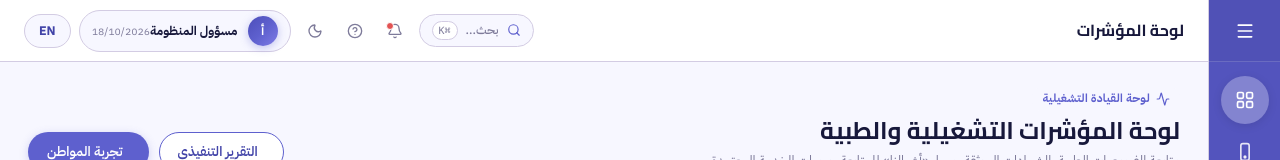
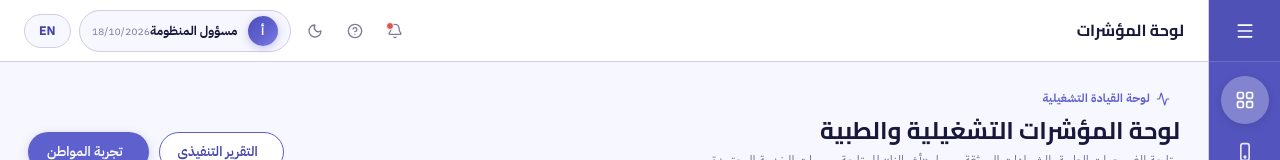
Before and after one commit to MennaAli02/seha-sports-platform, a React (Vite) app: page / in a window 1280 px wide. Shown: the top 160 px of the page. Built offline with nearby package versions, Linux system fonts and the light colour scheme.

Commit message:
feat(topbar): remove search bar

```diff
--- a/src/components/Navigation/TopNavBar.jsx
+++ b/src/components/Navigation/TopNavBar.jsx
@@ -3,7 +3,7 @@ import { useLanguage } from '../../context/LanguageContext';
 import { useTheme } from '../../context/ThemeContext';
 import { useSeha } from '../../context/SehaContext';
 import { todayFormatted } from '../../data/mockData';
-import { Sun, Moon, Search, HelpCircle, Menu, Bell } from 'lucide-react';
+import { Sun, Moon, HelpCircle, Menu, Bell } from 'lucide-react';
 
 export const TopNavBar = ({ onOpenSearch, onOpenHelp }) => {
   const { toggleLanguage, isRTL, L } = useLanguage();
@@ -60,18 +60,6 @@ export const TopNavBar = ({ onOpenSearch, onOpenHelp }) => {
 
       {/* Action controls */}
       <div className="flex items-center gap-2 no-print">
-        {/* Search trigger with shortcut pill */}
-        <button
-          onClick={onOpenSearch}
-          className="flex items-center gap-2 px-3 py-1.5 text-xs text-[var(--muted)] hover:text-[var(--ink)] bg-[var(--primary-50)] hover:bg-[var(--primary-100)] rounded-full border border-[var(--line)] transition-all cursor-pointer"
-          title={isRTL ? 'بحث سريع (Ctrl + K)' : 'Quick search (Ctrl + K)'}
-        >
-          <Search className="w-3.5 h-3.5 text-[var(--primary)]" />
-          <span className="hidden sm:inline font-medium">{isRTL ? 'بحث...' : 'Search...'}</span>
-          <kbd className="hidden md:inline-block text-[10px] font-mono px-1.5 py-0.5 bg-[var(--card)] border border-[var(--line)] rounded-full text-[var(--muted)]">
-            ⌘K
-          </kbd>
-        </button>
 
         {/* Notifications / Help with small red notification dot */}
         <button
```
